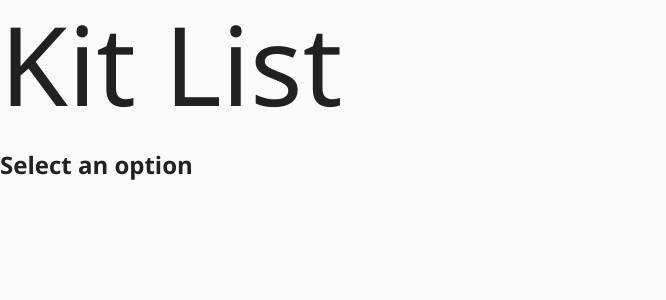
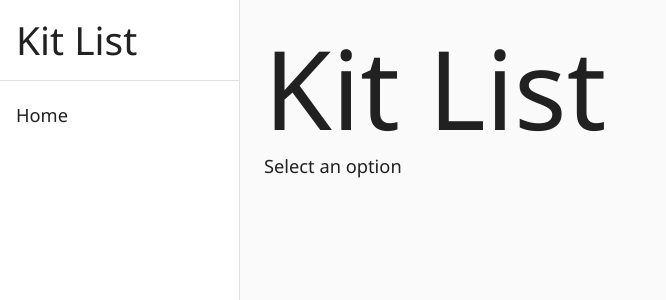
Before and after one commit to zakwarren/kitlist, a React (Create React App) app: page / in a window 1280 px wide. Shown: the top 300 px of the page, without its empty margins (0-666 px from the left). Built offline with nearby package versions, Linux system fonts and the light colour scheme.

Commit message:
App shell

```diff
--- a/package.json
+++ b/package.json
@@ -12,6 +12,7 @@
   },
   "dependencies": {
     "@material-ui/core": "^4.12.3",
+    "@material-ui/icons": "^4.11.2",
     "@testing-library/jest-dom": "^5.14.1",
     "@testing-library/react": "^11.2.7",
     "@testing-library/user-event": "^12.8.3",
--- a/src/App.js
+++ b/src/App.js
@@ -1,8 +1,9 @@
 import React from "react";
-import { CssBaseline, Typography } from "@material-ui/core";
+import { CssBaseline } from "@material-ui/core";
 import { ThemeProvider } from "@material-ui/core/styles";
 
 import { useGetTheme } from "theme";
+import { Layout } from "features";
 
 const App = () => {
   const theme = useGetTheme();
@@ -10,14 +11,7 @@ const App = () => {
   return (
     <ThemeProvider theme={theme}>
       <CssBaseline />
-      <main>
-        <nav>
-          <Typography variant="h1">Kit List</Typography>
-        </nav>
-        <header>
-          <h2>Select an option</h2>
-        </header>
-      </main>
+      <Layout />
     </ThemeProvider>
   );
 };
--- /dev/null
+++ b/src/features/appShell/AppShell.js
@@ -0,0 +1,90 @@
+import React, { useState } from "react";
+import {
+  makeStyles,
+  Divider,
+  Drawer,
+  Typography,
+  List,
+  ListItem,
+  ListItemText,
+  IconButton,
+  useTheme,
+  useMediaQuery,
+} from "@material-ui/core";
+import { Menu as MenuIcon } from "@material-ui/icons";
+
+const drawerWidth = 240;
+
+const useStyles = makeStyles((theme) => ({
+  menuButton: {
+    marginLeft: theme.spacing(2),
+    marginRight: theme.spacing(2),
+    [theme.breakpoints.up("sm")]: { display: "none" },
+  },
+  drawer: {
+    [theme.breakpoints.up("sm")]: {
+      width: drawerWidth,
+    },
+  },
+  drawerTitle: { padding: theme.spacing(2) },
+  drawerPaper: { width: drawerWidth },
+  content: {
+    padding: theme.spacing(3),
+    [theme.breakpoints.up("sm")]: { marginLeft: drawerWidth },
+  },
+}));
+
+export const AppShell = ({ children }) => {
+  const css = useStyles();
+  const theme = useTheme();
+  const isDesktop = useMediaQuery(theme.breakpoints.up("sm"));
+  const [mobileOpen, setMobileOpen] = useState(false);
+
+  const handleDrawerToggle = () => setMobileOpen(!mobileOpen);
+
+  const drawer = (
+    <>
+      <Typography variant="h4" className={css.drawerTitle}>
+        Kit List
+      </Typography>
+      <Divider />
+      <List>
+        <ListItem button>
+          <ListItemText primary="Home" />
+        </ListItem>
+      </List>
+    </>
+  );
+
+  return (
+    <>
+      <IconButton
+        color="inherit"
+        aria-label="open drawer"
+        edge="start"
+        onClick={handleDrawerToggle}
+        className={css.menuButton}
+      >
+        <MenuIcon />
+      </IconButton>
+      <nav className={css.drawer} aria-label="mailbox folders">
+        <Drawer
+          variant={!isDesktop ? "temporary" : "permanent"}
+          anchor={theme.direction === "rtl" ? "right" : "left"}
+          open={isDesktop || mobileOpen}
+          onClose={handleDrawerToggle}
+          classes={{ paper: css.drawerPaper }}
+          ModalProps={{ keepMounted: true }}
+        >
+          {drawer}
+        </Drawer>
+      </nav>
+      <main className={css.content}>
+        <header>
+          <Typography variant="h1">Kit List</Typography>
+        </header>
+        {children}
+      </main>
+    </>
+  );
+};
--- /dev/null
+++ b/src/features/appShell/index.js
@@ -0,0 +1 @@
+export { AppShell } from "./AppShell";
--- /dev/null
+++ b/src/features/index.js
@@ -0,0 +1,14 @@
+import React from "react";
+import { Typography } from "@material-ui/core";
+
+import { AppShell } from "./appShell";
+
+export const Layout = () => {
+  return (
+    <AppShell>
+      <section>
+        <Typography>Select an option</Typography>
+      </section>
+    </AppShell>
+  );
+};
```
Also changed, not shown: 2 other files (tests, documents, lock files or other folders).
